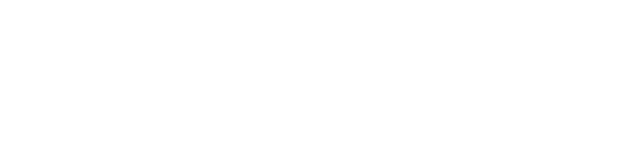
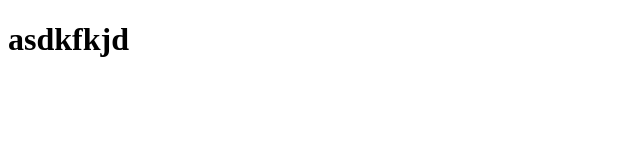
Before and after one commit to prajyotbhopale/git-demo, a plain HTML site: page index.html in a window 1280 px wide. Shown: the whole page, without its empty margins (0-640 px from the left). Drawn offline with Linux system fonts and the light colour scheme.

Commit message:
this is demo

```diff
--- a/index.html
+++ b/index.html
@@ -7,6 +7,7 @@
 </head>
 <body>
     <!-- <h1 id="myigit  -->
+     <h1>asdkfkjd</h1>
     <script src="script.js"></script>
 </body>
 </html>
```
